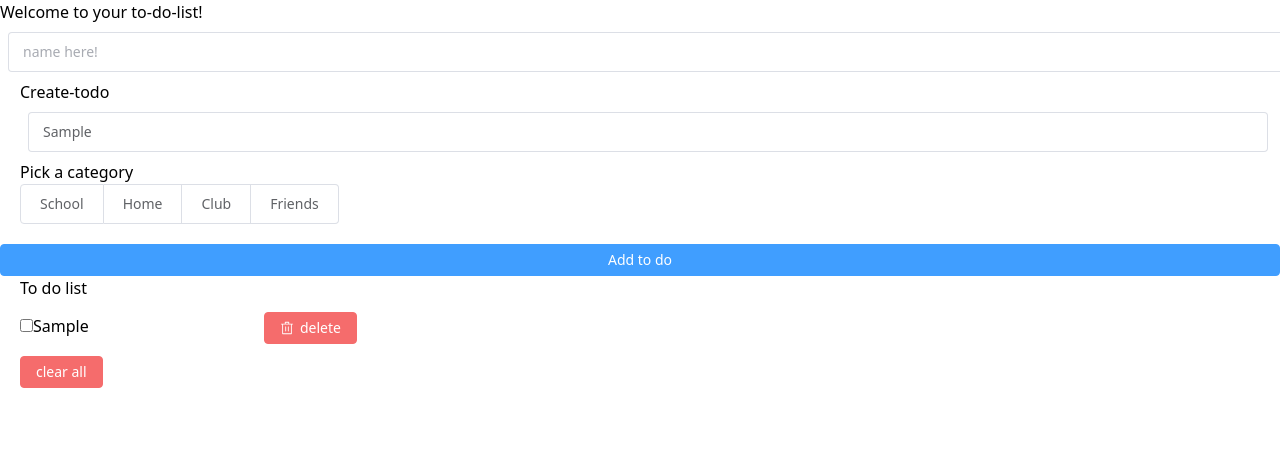
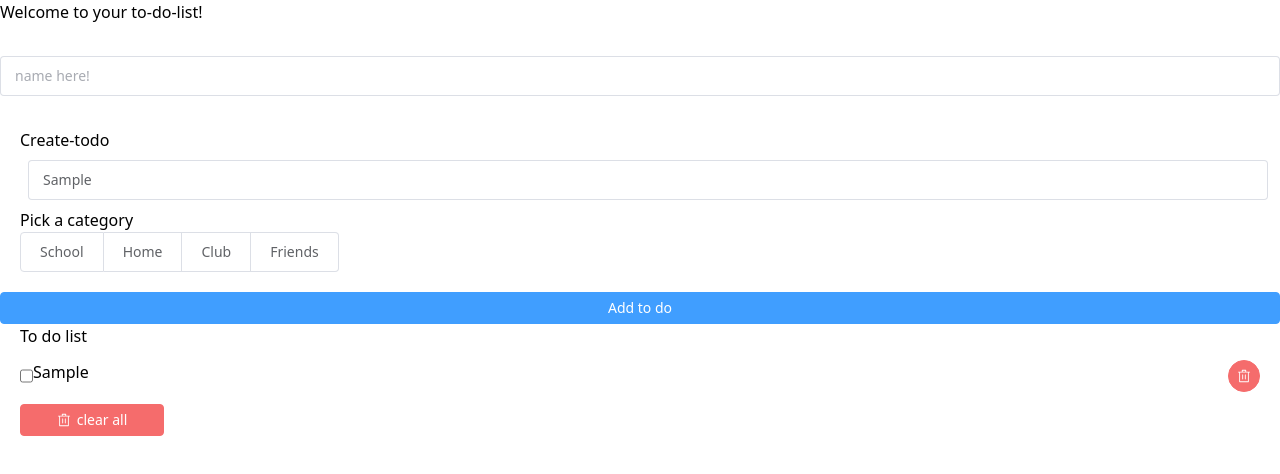
Before and after one commit to little1d/test, a Vue app in the folder to-do-list/: page / in a window 1280 px wide. Both pictures are taken after typing "Sample" into the empty fields and a click on the button "Add to do". Shown: the top 474 px of the page. Built offline with nearby package versions, Linux system fonts and the light colour scheme.

Commit message:
Update App.vue
添加了对checkbox打勾可为to-do-list内容增加删除线的功能 对图标以及排版做了小修改

```diff
--- a/to-do-list/src/App.vue
+++ b/to-do-list/src/App.vue
@@ -30,13 +30,13 @@ const removeTodo = todo => {
   todos.value = todos.value.filter(t => t !== todo)
 }
 
-const clearAll = () =>{
+const clearAll = () => {
   todos.value = []
 }
 
 onMounted(() => {
   name.value = localStorage.getItem('name'),
-  todos.value = JSON.parse(localStorage.getItem('todos')) || []
+    todos.value = JSON.parse(localStorage.getItem('todos')) || []
 })
 
 watch(todos, newVal => {
@@ -58,9 +58,9 @@ import {
 </script>
 
 <template>
-  <div class="common-layout flex flex-col container mx-auto relative w-90 h-70">
-    <div class="place-content-center">Welcome to your to-do-list!</div>
-    <el-input v-model="name" placeholder="name here!" class="w-50 m-2" size="large" />
+  <div class="common-layout flex flex-col container mx-auto relative w-90 h-70 gap-8">
+    <div class="">Welcome to your to-do-list!</div>
+    <el-input v-model="name" placeholder="name here!" class="" size="large" />
     <el-container>
       <el-header>
         <div>Create-todo</div>
@@ -71,32 +71,31 @@ import {
       <el-main>
         <div>Pick a category</div>
         <el-radio-group v-model="input_category" size="large">
-          <el-radio-button label="School" value="School"/>
-          <el-radio-button label="Home" value="Home"/>
-          <el-radio-button label="Club" value="Club"/>
-          <el-radio-button label="Friends" value="Friends"/>
+          <el-radio-button label="School" value="School" />
+          <el-radio-button label="Home" value="Home" />
+          <el-radio-button label="Club" value="Club" />
+          <el-radio-button label="Friends" value="Friends" />
         </el-radio-group>
         <div>
-          {{ input_category }}
         </div>
       </el-main>
       <el-button type="primary" @click="addTodo">Add to do</el-button>
       <el-footer class="space-y-3">
-        <div >To do list</div>
-
-        <div class="flex flex-col space-y-5" >
-
-          <div v-for="todo in todos_asc" >
-
-            <div class="todo-content" >
-              <input type="checkbox" v-model="todo.done">
-              <input type="text" v-model="todo.content">
-              <el-button type="danger" :icon="Delete" @click="removeTodo(todo)">delete</el-button>
+        <div>To do list</div>
+        <div class="flex flex-col space-y-5">
+          <!-- 创建to-do-list -->
+          <div v-for="todo in todos_asc">
+            <div class="todo-content flex flex-row">
+              <input type="checkbox" v-model="todo.done" class="flex-none">
+              <span v-if="todo.done" style="text-decoration: line-through" class="flex-1">{{ todo.content }}</span>
+              <span v-else class="flex-1">{{ todo.content }}</span>
+              <el-button type="danger" :icon="Delete" circle @click="removeTodo(todo)" class="flex-none"></el-button>
             </div>
-
           </div>
         </div>
-        <el-button type="danger" @click="clearAll">clear all</el-button>
+        <div class="content-center	">
+          <el-button type="danger" :icon="Delete" @click="clearAll" class="center w-36 hover:w-40">clear all</el-button>
+        </div>
 
       </el-footer>
     </el-container>
@@ -104,5 +103,4 @@ import {
 </template>
 
 
-<style scoped>
-</style>
+<style scoped></style>
```
